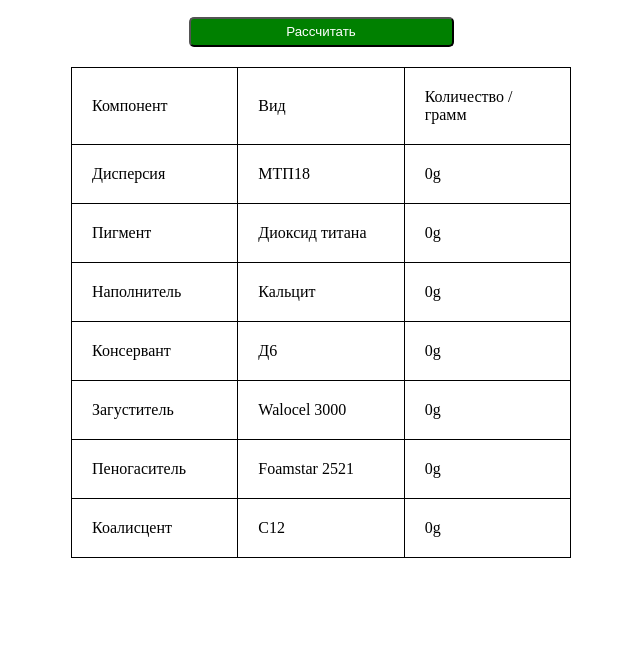
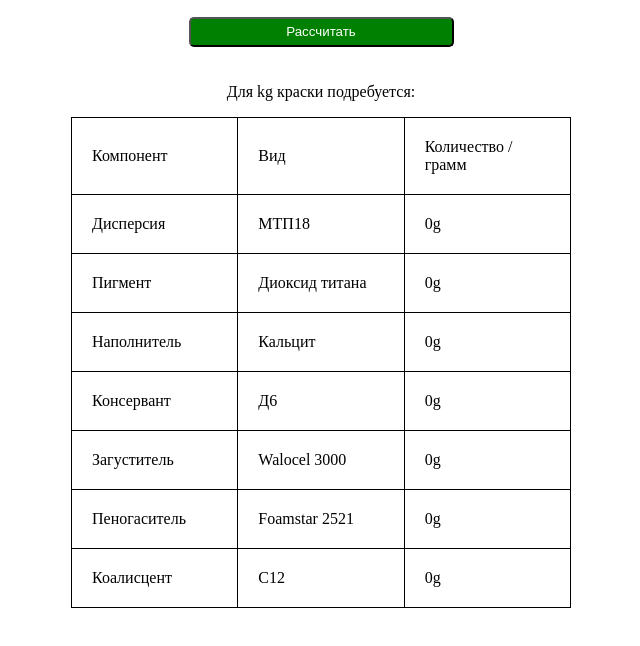
Before and after one commit to DenysAptikieiev/paint_calc, a website: page index.html in a window 1280 px wide. Both pictures are taken after a click on the button "Рассчитать". Shown: the part 120-766 px from the top of the page, without its empty margins (319-959 px from the left). Drawn offline with nearby package versions, Linux system fonts and the light colour scheme; files that its build step writes are made by us from their sources.

Commit message:
third commit

```diff
--- a/assets/js/app.js
+++ b/assets/js/app.js
@@ -9,6 +9,7 @@ let dispersion = document.querySelector('.dispersion'),
     preservative = document.querySelector('.preservative'),
     thickener = document.querySelector('.thickener'),
     defoamer = document.querySelector('.defoamer'),
+    valueText = document.querySelector('.value-text'),
     coaliscent = document.querySelector('.coaliscent');
 
     const calcFunction = (value, elem, quantity) => {
@@ -27,7 +28,7 @@ let dispersion = document.querySelector('.dispersion'),
     btnCalculate.addEventListener('click', () => {
         const value = +kilogram.value;
 
-        if(!isNaN(value) && value !== '' && value < 140) {
+        if(!isNaN(value) && value !== '' && value <= 140) {
             calcFunction(value, dispersion, 0.15);
             calcFunction(value, pigment, 0.17857143);
             calcFunction(value, filler, 0.3);
@@ -35,7 +36,10 @@ let dispersion = document.querySelector('.dispersion'),
             calcFunction(value, thickener, 0.00285714);
             calcFunction(value, defoamer, 0.00014286);
             calcFunction(value, coaliscent, 0.00085714);
+            valueText.textContent = `Для ${kilogram.value}kg краски подребуется:`;
+            kilogram.value = '';
         } else {
-            kilogram.value = 'введите число'
+            kilogram.value = '';
+            kilogram.placeholder = 'введите число'
         }
     });
--- a/index.html
+++ b/index.html
@@ -12,6 +12,7 @@
             <h1>Prodaction Paint</h1>
             <input id="quantity" type="text" placeholder="Введите количество в кг">
             <button class="btn">Рассчитать</button>
+            <p class="value-text"></p>
         </header>
         <main class="main">
             <table>
```
